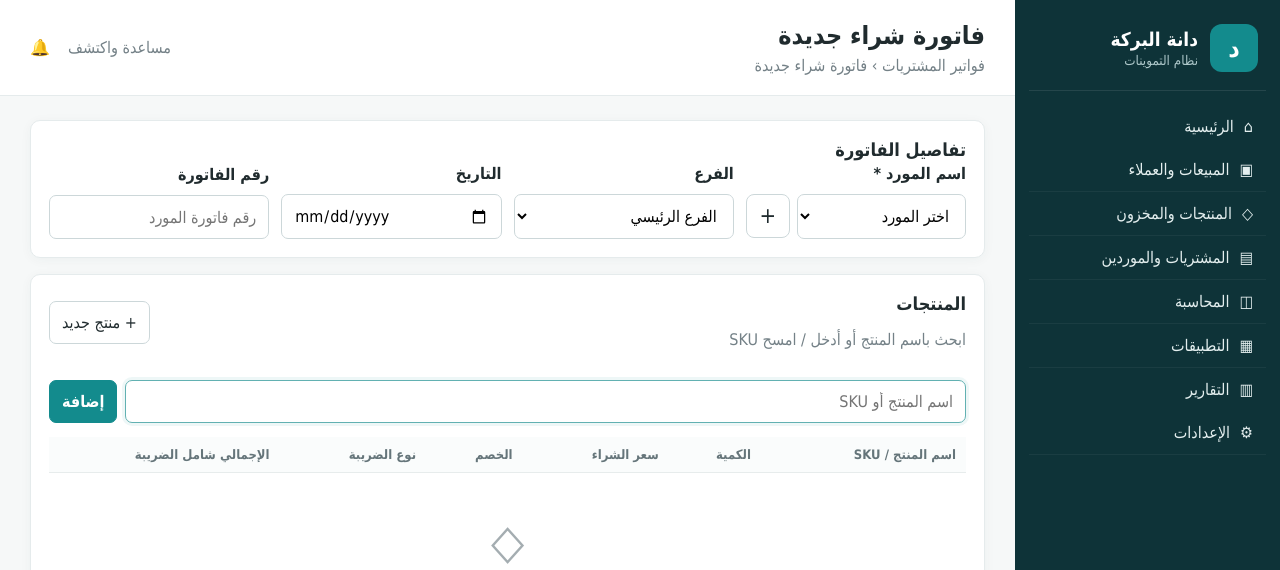
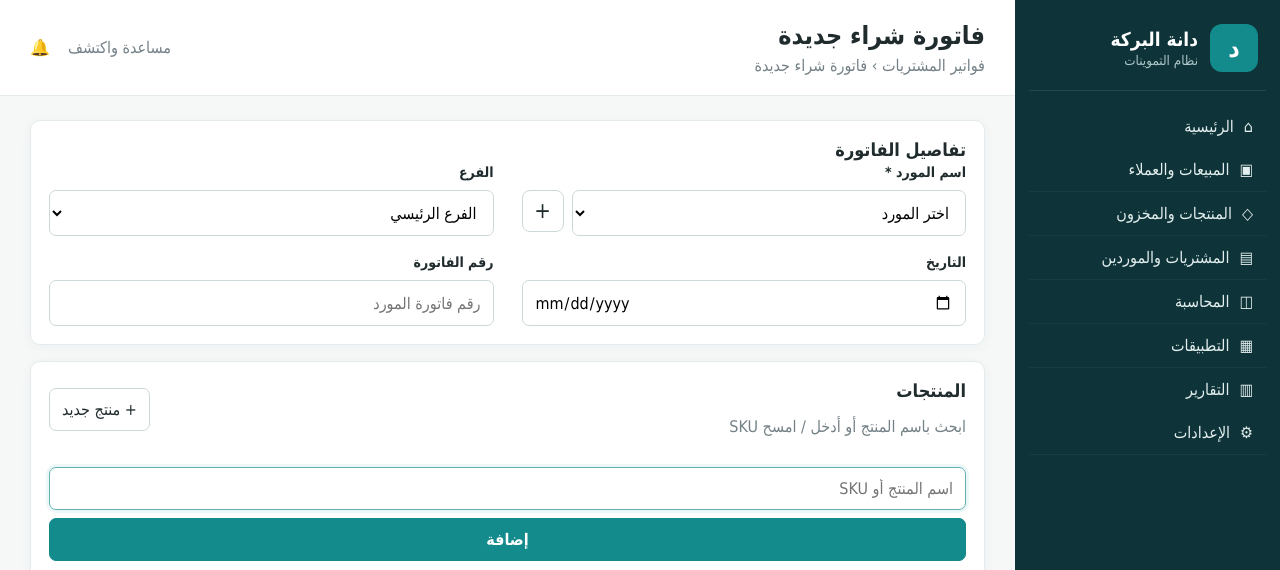
Before and after one commit to alamriaa1405/dana-albaraka, a Flask app: template templates/purchase_form.html in a window 1280 px wide. Shown: the top 570 px of the page. Run offline with Flask 3, Linux system fonts and the light colour scheme; the template is opened without the code that fills it, so the values that code supplies are empty; the visitor is signed in with stand-in values (Sample User, id 1).

Commit message:
Add files via upload

```diff
--- a/templates/purchase_form.html
+++ b/templates/purchase_form.html
@@ -4,18 +4,13 @@
 {% block c %}
 
 <style>
-.purchase-top-grid{display:grid;grid-template-columns:repeat(4,minmax(0,1fr));gap:12px;align-items:end}
+.purchase-top-grid{display:grid;grid-template-columns:1fr 1fr;gap:18px 28px;align-items:end}
 .purchase-top-grid .field label{display:block;margin-bottom:5px;font-weight:700}
 .purchase-top-grid input,.purchase-top-grid select,
 .purchase-items input,.purchase-items select,.payment-bottom select{
   width:100%;box-sizing:border-box
 }
-.inline-supplier{
-  display:grid;
-  grid-template-columns:minmax(0,1fr) 44px;
-  gap:7px;
-  align-items:stretch
-}
+.inline-supplier{display:grid;grid-template-columns:minmax(0,1fr) 46px;gap:8px;align-items:stretch}
 .inline-supplier select{min-width:0}
 .inline-supplier .supplier-add{
   width:44px;
@@ -47,12 +42,9 @@
 .payment-grid{display:grid;grid-template-columns:1fr 1fr;gap:14px}
 .attachment-drop{border:1px dashed #b9c9cb;border-radius:10px;min-height:165px;display:flex;flex-direction:column;align-items:center;justify-content:center;gap:9px}
 .attach-actions{display:flex;gap:8px;align-items:center}
-@media(max-width:850px){
-  .purchase-top-grid{grid-template-columns:1fr 1fr;gap:10px}
-  .payment-grid{grid-template-columns:1fr}
-}
+@media(max-width:850px){.purchase-top-grid{grid-template-columns:1fr 1fr;gap:12px}.payment-grid{grid-template-columns:1fr}}
 @media(max-width:560px){
-  .purchase-top-grid{grid-template-columns:1fr;gap:9px}
+  .purchase-top-grid{grid-template-columns:1fr;gap:10px}
   .purchase-top-grid .field{margin:0}
   .purchase-top-grid .field label{margin-bottom:4px}
   .inline-supplier{grid-template-columns:minmax(0,1fr) 42px}
@@ -60,6 +52,24 @@
   .purchase-top-grid input,.purchase-top-grid select{min-height:42px}
   .purchase-search{flex-direction:column}
 }
+  .purchase-top-grid .field{margin:0}
+  .purchase-top-grid .field label{margin-bottom:4px}
+  .inline-supplier{grid-template-columns:minmax(0,1fr) 42px}
+  .inline-supplier .supplier-add{width:42px;min-width:42px;height:42px}
+  .purchase-top-grid input,.purchase-top-grid select{min-height:42px}
+  .purchase-search{flex-direction:column}
+}
+
+.purchase-top-grid .field{min-width:0}
+.purchase-top-grid label{font-size:14px}
+.purchase-top-grid input,.purchase-top-grid select{height:46px}
+@media(min-width:851px){
+  .top-supplier{grid-column:1;grid-row:1}
+  .top-branch{grid-column:2;grid-row:1}
+  .top-date{grid-column:1;grid-row:2}
+  .top-invoice{grid-column:2;grid-row:2}
+}
+
 </style>
 
 <form method="post" id="purchaseForm">
@@ -68,7 +78,7 @@
   <h2>تفاصيل الفاتورة</h2>
 
   <div class="purchase-top-grid">
-    <div class="field">
+    <div class="field top-supplier">
       <label>اسم المورد *</label>
       <div class="inline-supplier">
         <select name="supplier_id" required>
@@ -81,19 +91,19 @@
       </div>
     </div>
 
-    <div class="field">
+    <div class="field top-branch">
       <label>الفرع</label>
       <select name="location">
         <option>الفرع الرئيسي</option>
       </select>
     </div>
 
-    <div class="field">
+    <div class="field top-date">
       <label>التاريخ</label>
       <input name="supplier_invoice_date" type="date">
     </div>
 
-    <div class="field">
+    <div class="field top-invoice">
       <label>رقم الفاتورة</label>
       <input name="invoice_no" placeholder="رقم فاتورة المورد">
     </div>
```
